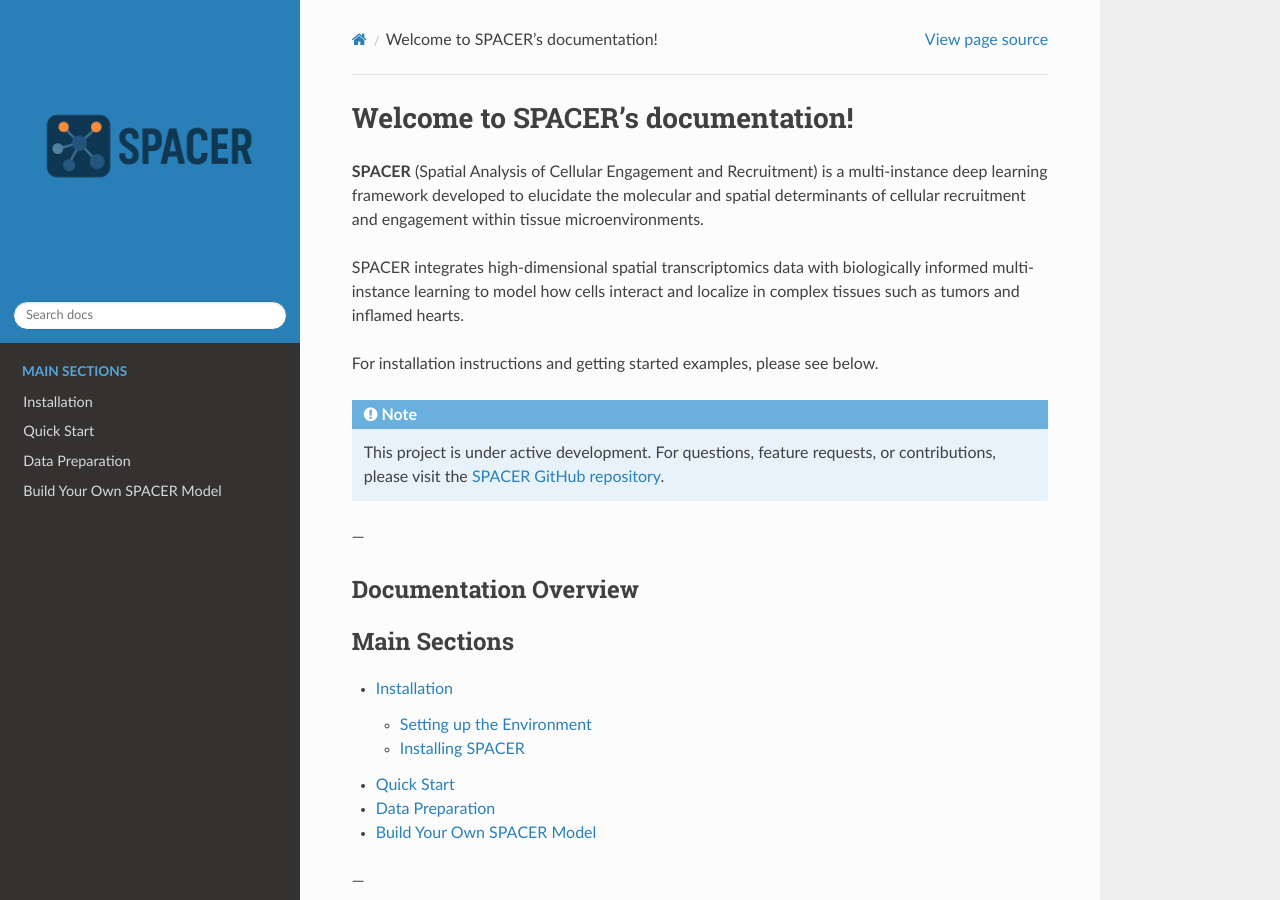
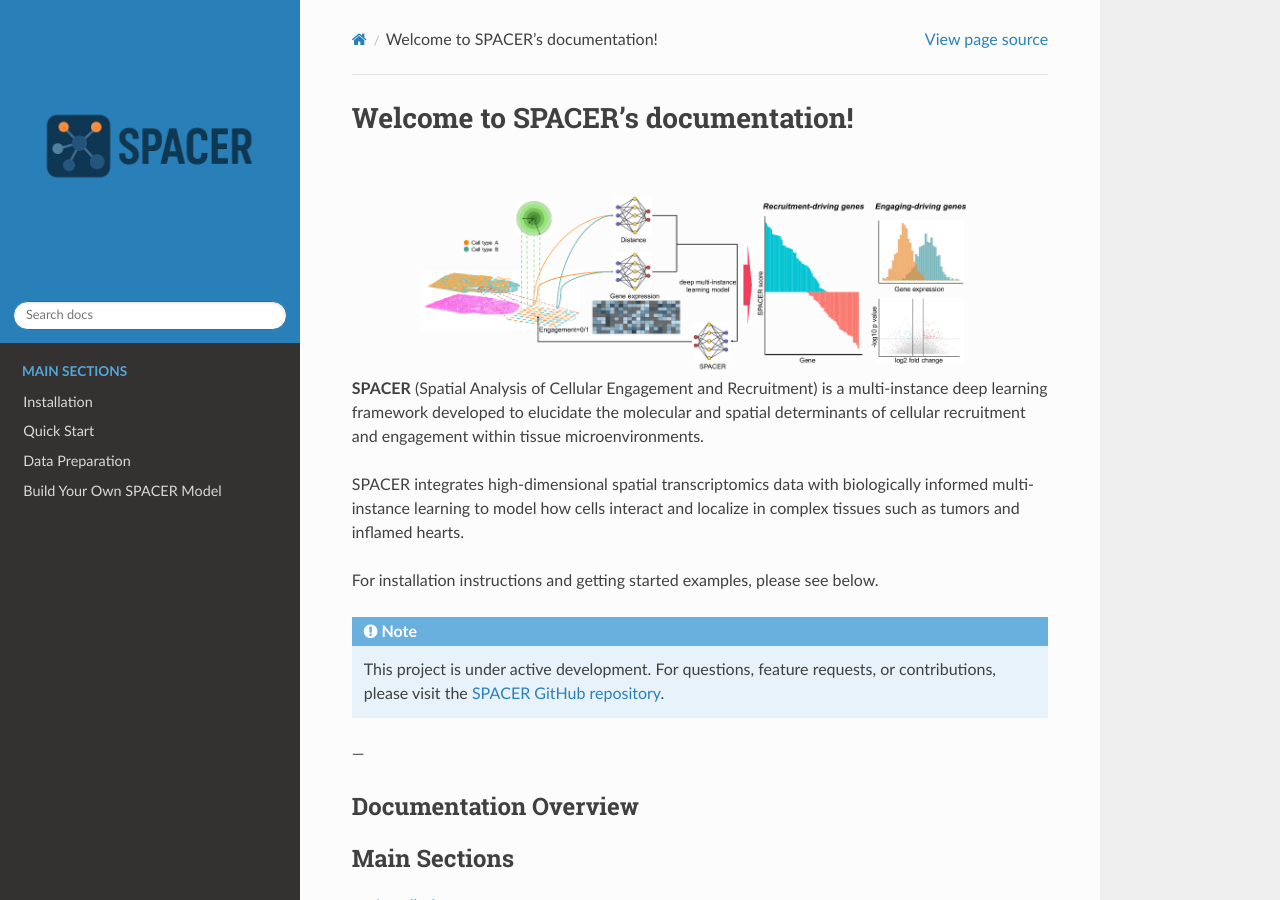
Before and after one commit to yaober/spacer_readme, a Sphinx documentation site: the page built from docs/source/index.rst, in a window 1280 px wide and 900 px high. Built offline with Sphinx 7.4.7 and the Read the Docs theme 3.1.0, drawn with Linux system fonts in a browser that asks for light colours.

Commit message:
update documentation

```diff
--- a/docs/source/index.rst
+++ b/docs/source/index.rst
@@ -1,5 +1,10 @@
 Welcome to SPACER's documentation!
 ===================================
+
+.. image:: _static/model.png
+   :align: center
+   :width: 600px
+   :alt: SPACER model overview
 
 **SPACER** (Spatial Analysis of Cellular Engagement and Recruitment) is a multi-instance deep learning framework
 developed to elucidate the molecular and spatial determinants of cellular recruitment and engagement
```
Also changed, not shown: docs/source/_static/model.png (added).
